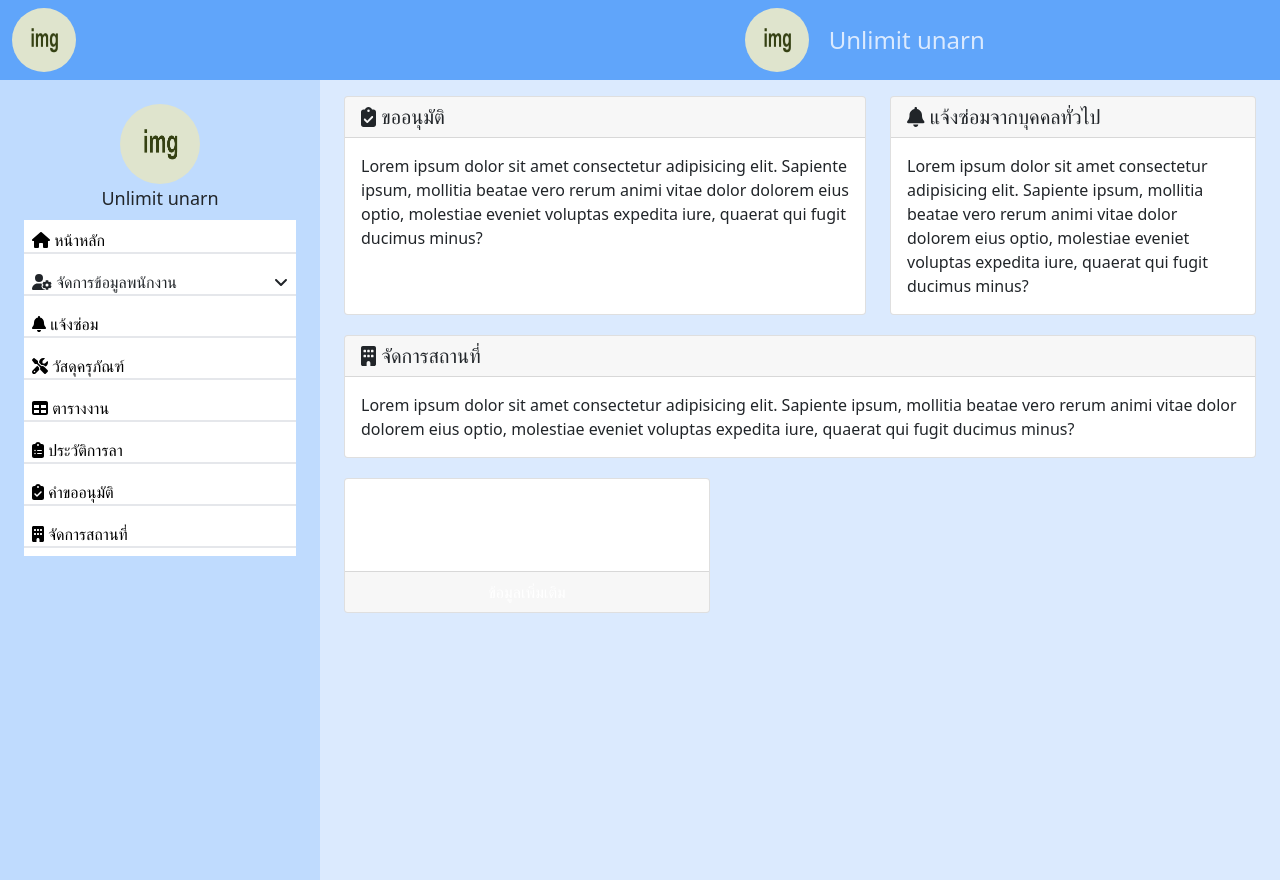
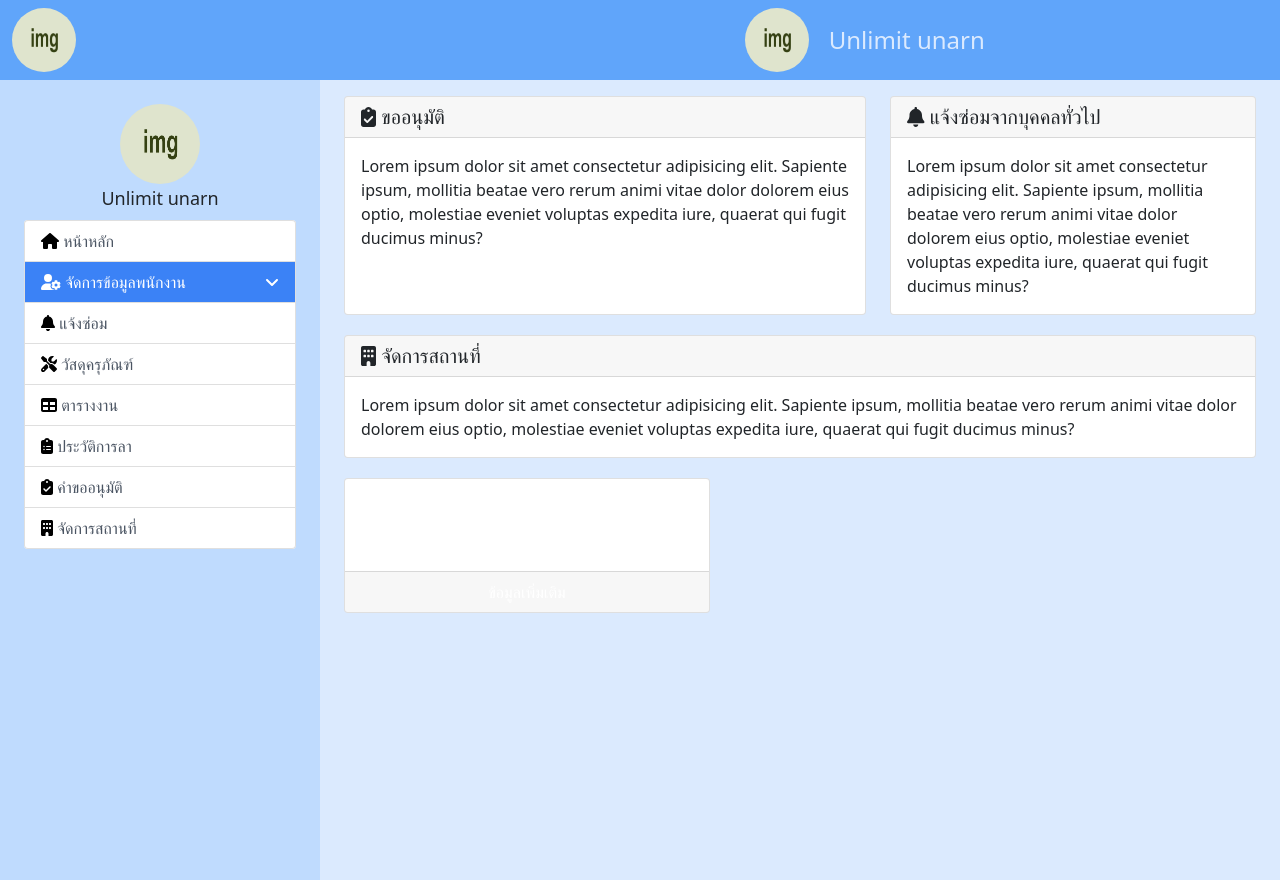
Before and after one commit to unlimit-un/project1, a React (Create React App) app in the folder client/: page /manager in a window 1280 px wide. Built offline with nearby package versions, Linux system fonts and the light colour scheme.

Commit message:
sidebar homepage manager

```diff
--- a/client/src/components/manager/LinkMenuM.js
+++ b/client/src/components/manager/LinkMenuM.js
@@ -5,7 +5,11 @@ import { FontAwesomeIcon } from '@fortawesome/react-fontawesome'
 export const LinkMenuM = ({path, icon, label}) => {
   return (
     <>
-        <li><Link className="px-2 no-underline text-black w-100 block border-b-2" to={path} as="a"><FontAwesomeIcon icon={icon}/> {label} </Link></li>
+        <li className="list-group-item p-0 group">
+          <Link className="p-2 px-3 text-gray-600 no-underline w-100 block group-hover:!text-white hover:bg-blue-500 " to={path} as="a">
+            <FontAwesomeIcon icon={icon} className="text-black group-hover:!text-white"/> {label}
+          </Link>
+        </li>
     </>
   )
 }
--- a/client/src/components/manager/SidebarM.js
+++ b/client/src/components/manager/SidebarM.js
@@ -5,6 +5,7 @@ import { FontAwesomeIcon } from '@fortawesome/react-fontawesome';
 import { faAngleDown, faHome, faScrewdriverWrench, faUserGear, faTable, faBell, faClipboardList, faClipboardCheck, faBuilding } from "@fortawesome/free-solid-svg-icons";
 import { Link } from 'react-router-dom';
 import { LinkMenuM } from './LinkMenuM';
+import SubMenuItem from './SubMenuItem';
 const SidebarM = () => {
     const [open, setOpen] = useState({
         person: {
@@ -21,24 +22,24 @@ const SidebarM = () => {
                         <p className="m-0 text-lg">Unlimit unarn</p>
                     </div>
                     <div className="container-fluid">
-                        <ul className="list-none bg-white flex flex-col gap-3 py-2 px-0 m-0">
+                        <ul className="list-group bg-white ">
                             <LinkMenuM path="/manager/" icon={faHome} label="หน้าหลัก" />
-                            <li>
+                            <li className="list-group-item p-0">
                                 <button
                                     onClick={()=>setOpen({person:{status: !open.person.status}})}
                                     aria-expanded = {open.person.status}
                                     aria-controls = {open.person.id}
-                                    className = "flex justify-between items-center w-100 px-2 border-b-2"
+                                    className = "flex justify-between items-center w-100 p-2 px-3 bg-blue-500 text-white"
                                 >
                                     <span><FontAwesomeIcon icon={faUserGear}/> จัดการข้อมูลพนักงาน</span>
                                     <FontAwesomeIcon icon={faAngleDown}/>
                                 </button>
                                 <Collapse in={open.person.status}>
-                                    <div id={open.person.id} className="border-b-2 py-1">
+                                    <div id={open.person.id} className="py-1">
                                         <ul className=" px-0">
-                                            <li><Link className="px-2 no-underline text-black w-100 block" to="/" as="a">แม่บ้าน </Link></li>
-                                            <li><Link className="px-2 no-underline text-black w-100 block" to="/" as="a">ช่างซ่อม </Link></li>
-                                            <li><Link className="px-2 no-underline text-black w-100 block" to="/" as="a">ช่างซ่อมภายนอก </Link></li>
+                                            <SubMenuItem label={"แม่บ้าน"}/>
+                                            <SubMenuItem label={"ช่างซ่อม"}/>
+                                            <SubMenuItem label={"ช่างซ่อมภายนอก"}/>
                                         </ul>
                                     </div>
                                 </Collapse>
--- a/client/src/pages/manager/HomePageM.js
+++ b/client/src/pages/manager/HomePageM.js
@@ -16,9 +16,9 @@ export const HomePageM = () => {
                         <div className="col-lg-3 col-md-4 col-xs-12 p-0">
                             <SidebarM/>
                         </div>
-                        <div className="col-lg-9 col-md-4 col-xs-12 p-0">
+                        <div className="col-lg-9 col-md-8 col-xs-12 p-0">
                             <div className="container mt-3">
-                                <div className="row items-stretch gap-y-5">
+                                <div className="row gap-y-5">
                                     <div className="col-md-7 col-12">
                                         <CardM label="ขออนุมัติ" icon={faClipboardCheck} content={content} color="green"/>
                                     </div>
```
